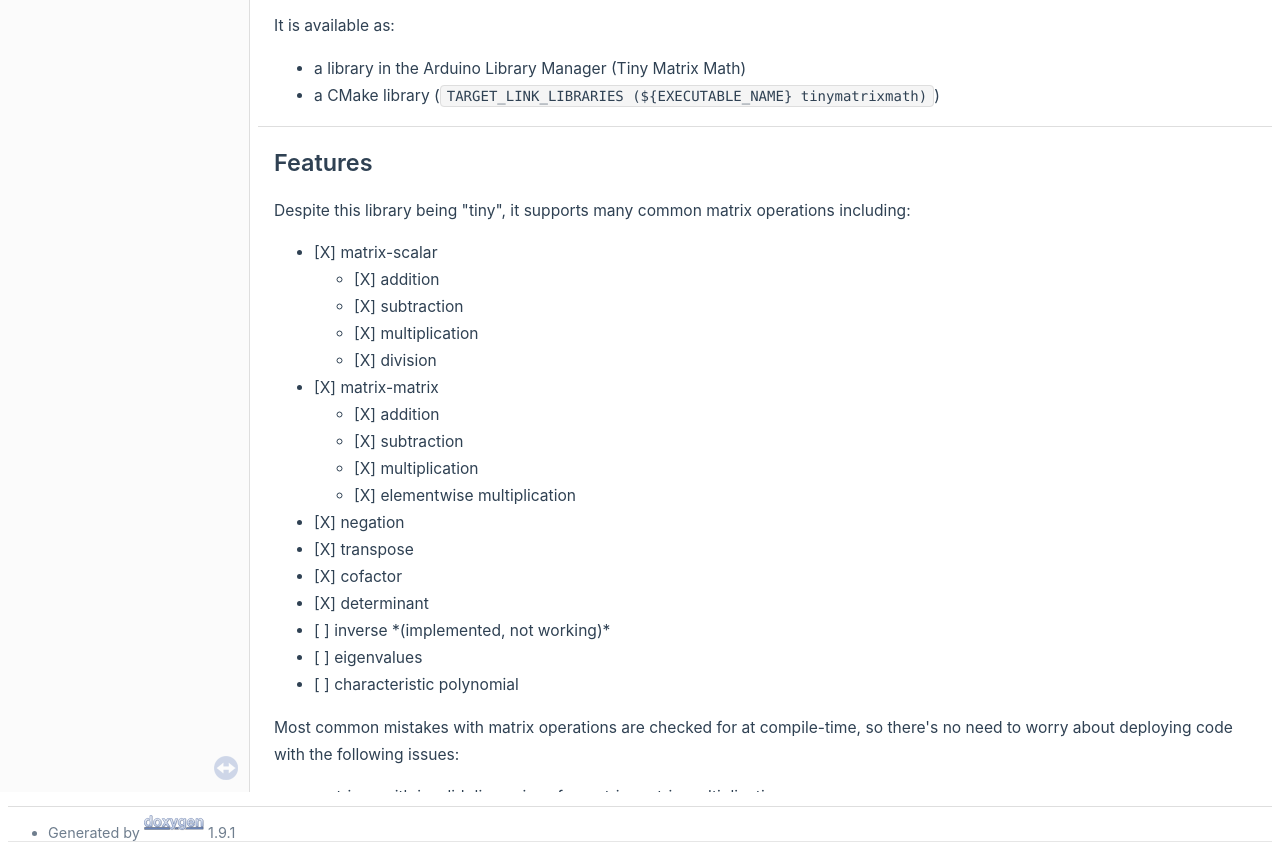
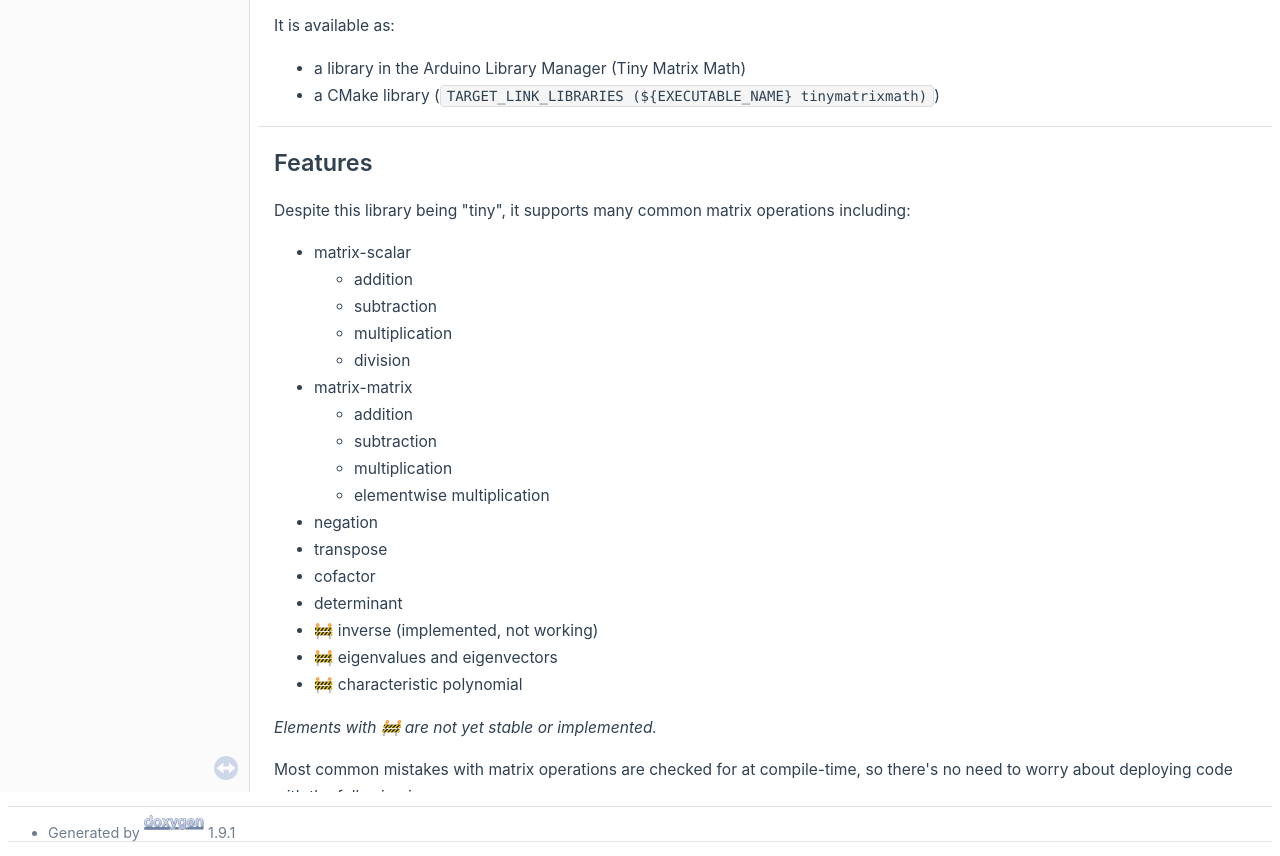
Before and after one commit to m516/TinyMatrixMath, a plain HTML site: page index.html in a window 1280 px wide and 2400 px high. Shown: the part 1581-2437 px from the top of the page. Drawn offline with Linux system fonts and the light colour scheme.

Commit message:
deploy: c3b42b25bdf6911ecc8b49fb18b62cb2bfa985e7

```diff
--- a/index.html
+++ b/index.html
@@ -101,28 +101,29 @@ $(document).ready(function(){initNavTree('index.html',''); initResizable(); });
 <h2>Features  </h2>
 <p>Despite this library being "tiny", it supports many common matrix operations including:</p>
 <ul>
-<li>[X] matrix-scalar<ul>
-<li>[X] addition</li>
-<li>[X] subtraction</li>
-<li>[X] multiplication</li>
-<li>[X] division</li>
+<li>matrix-scalar<ul>
+<li>addition</li>
+<li>subtraction</li>
+<li>multiplication</li>
+<li>division</li>
 </ul>
 </li>
-<li>[X] matrix-matrix<ul>
-<li>[X] addition</li>
-<li>[X] subtraction</li>
-<li>[X] multiplication</li>
-<li>[X] elementwise multiplication</li>
+<li>matrix-matrix<ul>
+<li>addition</li>
+<li>subtraction</li>
+<li>multiplication</li>
+<li>elementwise multiplication</li>
 </ul>
 </li>
-<li>[X] negation</li>
-<li>[X] transpose</li>
-<li>[X] cofactor</li>
-<li>[X] determinant</li>
-<li>[ ] inverse *(implemented, not working)*</li>
-<li>[ ] eigenvalues</li>
-<li>[ ] characteristic polynomial</li>
+<li>negation</li>
+<li>transpose</li>
+<li>cofactor</li>
+<li>determinant</li>
+<li>🚧 inverse (implemented, not working)</li>
+<li>🚧 eigenvalues and eigenvectors</li>
+<li>🚧 characteristic polynomial</li>
 </ul>
+<p><em>Elements with 🚧 are not yet stable or implemented.</em></p>
 <p>Most common mistakes with matrix operations are checked for at compile-time, so there's no need to worry about deploying code with the following issues:</p><ul>
 <li>matrices with invalid dimensions for matrix-matrix multiplication</li>
 <li>matrices with mismatching dimensions for elementwise operators</li>
```
